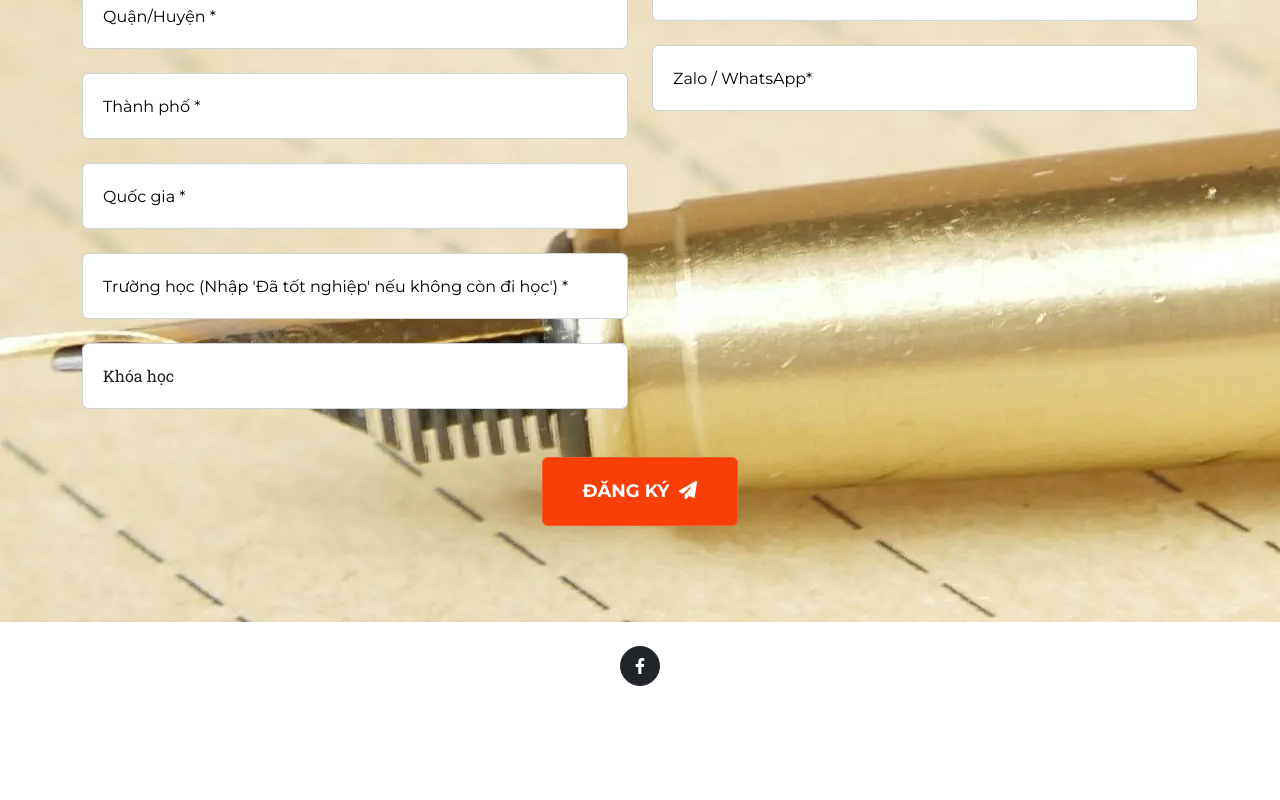
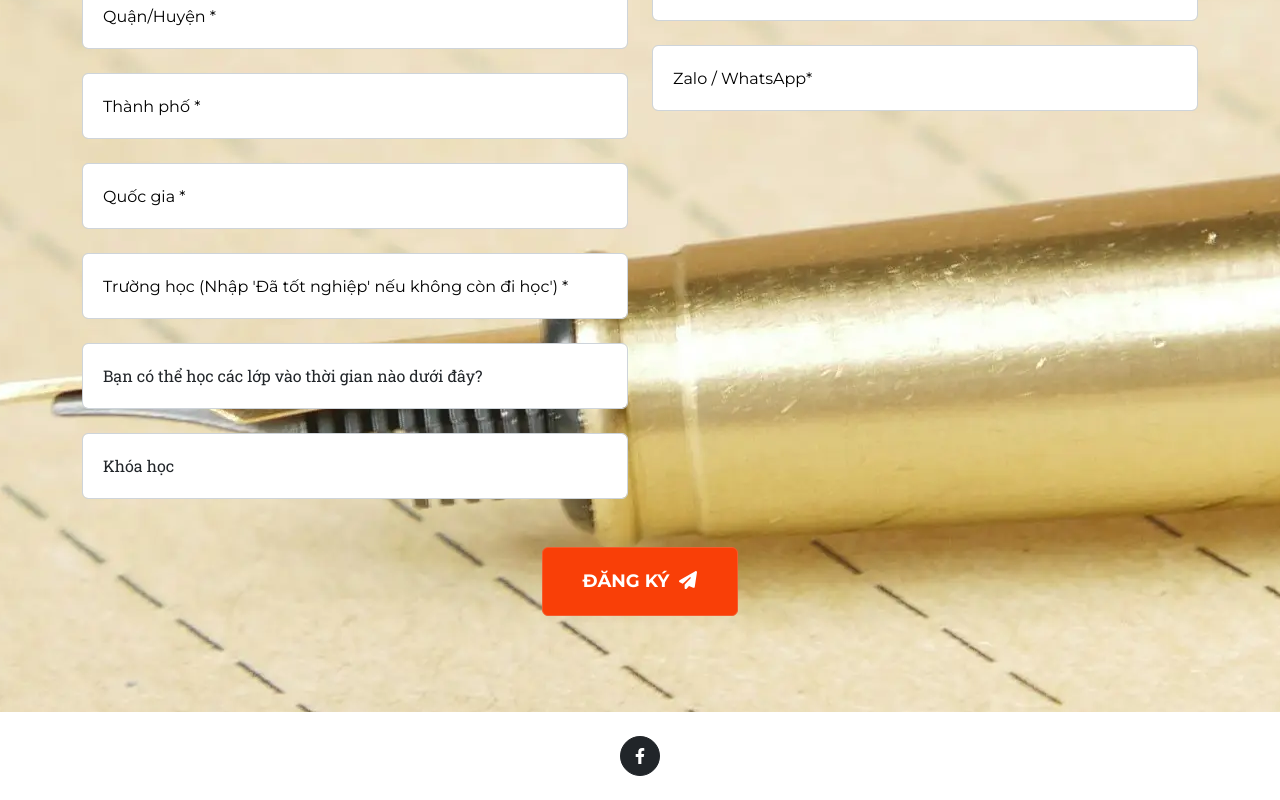
Before and after one commit to JasonPG2007/AdmissionWebsite, a React (Vite) app: page / in a window 1280 px wide. Shown: the part 6194-6994 px from the top of the page. Before the commit the page ends 6904 px from the top, so only its background shows below. Built offline with nearby package versions, Linux system fonts and the light colour scheme.

Commit message:
Done all 100% fix v2

```diff
--- a/src/App.jsx
+++ b/src/App.jsx
@@ -12,6 +12,12 @@ function App() {
   const [phoneZalo, setPhoneZalo] = useState("");
   const [errorPhone, setErrorPhone] = useState("");
   const [errorPhoneZalo, setErrorPhoneZalo] = useState("");
+  const [timeStudy, setTimeStudy] = useState("");
+
+  // Hàm xử lý sự kiện thay đổi giá trị chọn
+  const handleChangeTimeStudy = (e) => {
+    setTimeStudy(e.target.value);
+  };
 
   useEffect(() => {
     if (phone.length === 10) {
@@ -1303,6 +1309,35 @@ function App() {
                     required
                   />
                 </div>
+                <div className="form-group">
+                  <select
+                    name="time_study"
+                    id="time_study"
+                    className="form-control"
+                    style={{ padding: "20px" }}
+                    required
+                    value={timeStudy}
+                    onChange={handleChangeTimeStudy}
+                  >
+                    <option value="">
+                      Bạn có thể học các lớp vào thời gian nào dưới đây?
+                    </option>
+                    <option value="Morning">Sáng</option>
+                    <option value="Afternoon">Chiều</option>
+                    <option value="Evening">Tối</option>
+                    <option value="Weekend">Cuối tuần</option>
+                    <option value="Other">Khác</option>
+                  </select>
+                  {timeStudy === "Other" && (
+                    <input
+                      type="text"
+                      className="form-control"
+                      placeholder="Thời gian khác (ghi rõ cụ thể)"
+                      style={{ padding: "20px", marginTop: "10px" }}
+                      name="time_study"
+                    />
+                  )}
+                </div>
                 <div className="form-group mb-md-0">
                   <select
                     name="programme"
@@ -1312,22 +1347,22 @@ function App() {
                     required
                   >
                     <option value="">Khóa học</option>
-                    <option value="Pre-kids">Pre-Kids</option>
+                    {/* <option value="Pre-kids">Pre-Kids</option> */}
                     <option value="Kids">Kids</option>
-                    <option value="Teens">Teens</option>
-                    <option value="Giao tiếp tự tin">Giao tiếp tự tin</option>
+                    {/* <option value="Teens">Teens</option> */}
+                    {/* <option value="Giao tiếp tự tin">Giao tiếp tự tin</option>
                     <option value="Giao tiếp thông thường">
                       Giao tiếp thông thường
-                    </option>
+                    </option> */}
                     <option value="Luyện phỏng vấn visa">
                       Luyện phỏng vấn visa
                     </option>
                     <option value="Luyện âm Anh Mỹ cơ bản">
                       Luyện âm Anh Mỹ cơ bản
                     </option>
-                    <option value="Luyện âm Anh Mỹ nâng cao">
+                    {/* <option value="Luyện âm Anh Mỹ nâng cao">
                       Luyện âm Anh Mỹ nâng cao
-                    </option>
+                    </option> */}
                   </select>
                 </div>
               </div>
```
